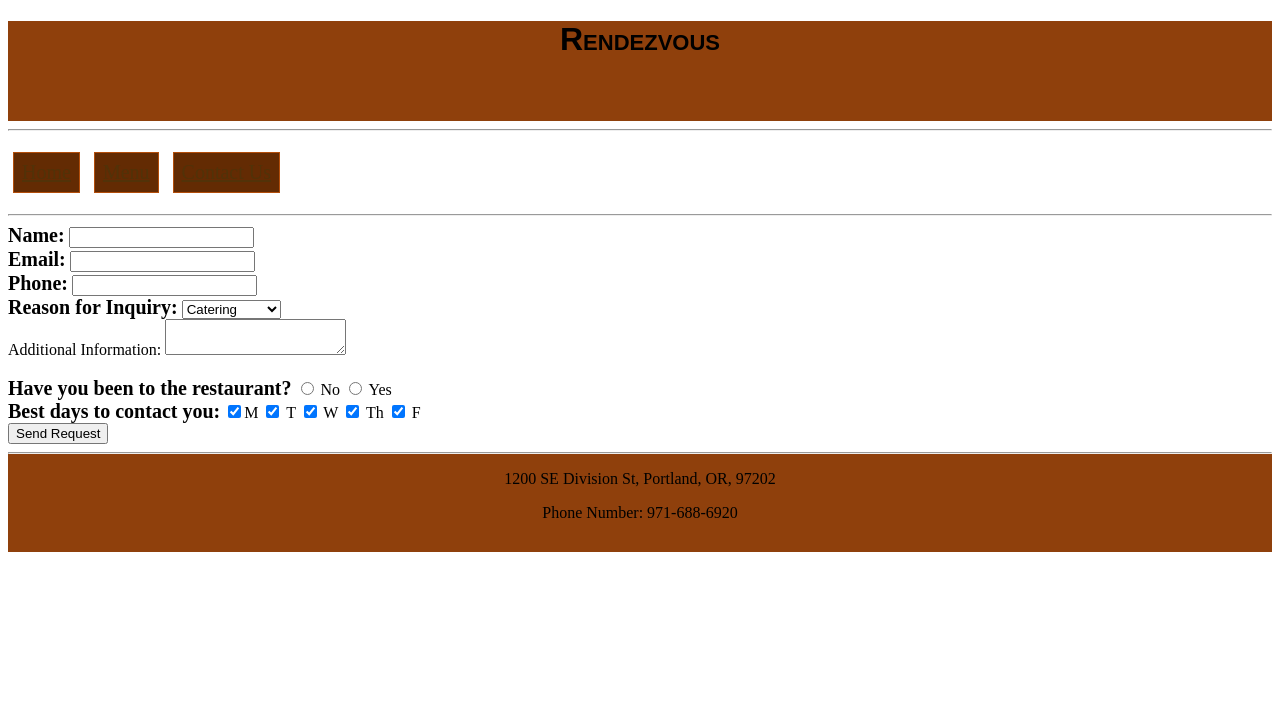
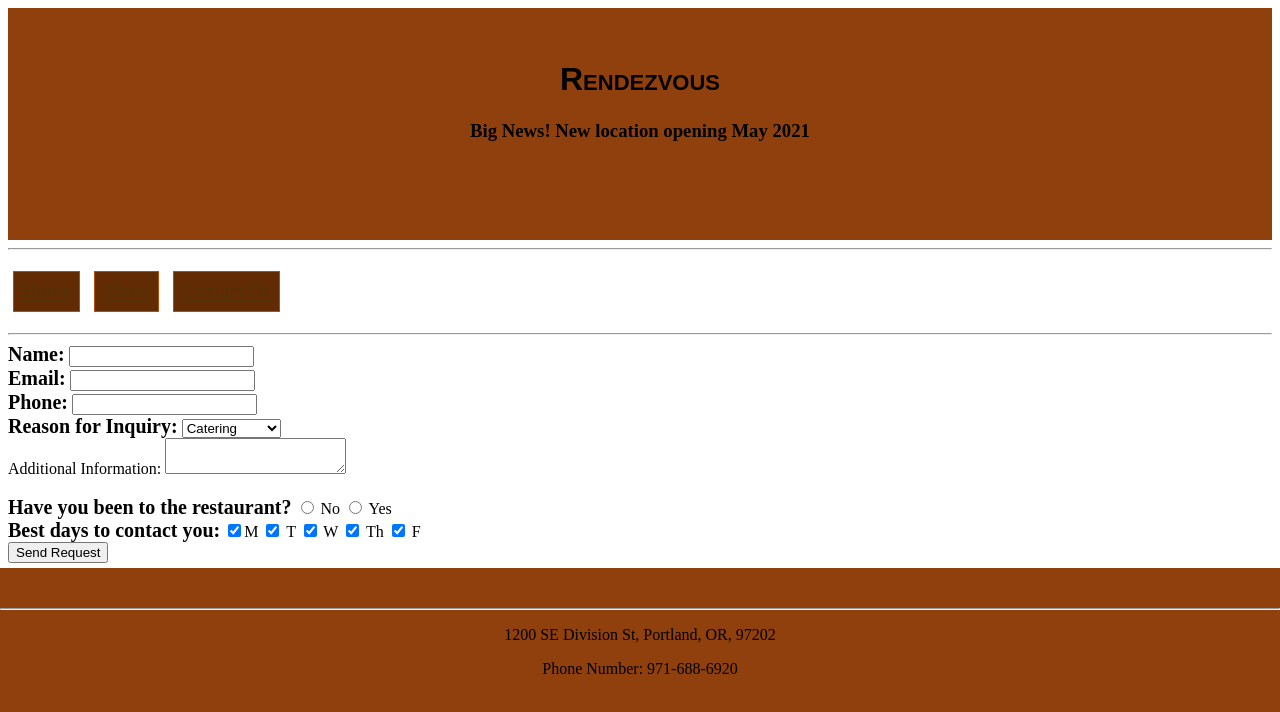
Before and after one commit to Devonjedi/SGProjects, a plain HTML site: page RestaurantWebsite/contact.html in a window 1280 px wide. Drawn offline with nearby package versions, Linux system fonts and the light colour scheme.

Commit message:
on part 4 of restaurant website project

```diff
--- a/RestaurantWebsite/contact.html
+++ b/RestaurantWebsite/contact.html
@@ -3,7 +3,11 @@
 <html lang="en">
 
 <head>
+    <meta charset="utf-8">
+    <meta name="viewport" content="width=device-width, initial-scale=1, shrink-to-fit=no">
+
     <title>Rendezvous</title>
+
     <link href="styles/restaurantStyles.css" rel="stylesheet" type="text/css" />
 
     <style>
@@ -29,8 +33,9 @@
 
 
     <body>
-        <header >
+        <header class="jumbotron">
             <h1>Rendezvous</h1>
+            <h3>Big News! New location opening May 2021</h3>
          </header>
 
         <nav>
--- a/RestaurantWebsite/styles/restaurantStyles.css
+++ b/RestaurantWebsite/styles/restaurantStyles.css
@@ -1,13 +1,17 @@
 header, footer {
     background-color: #8f400c;
-
-    height: 100px;
+    padding-top: 2em;
+    height: 200px;
     text-align: center;
 
 
 }
+footer {
+    position: absolute;
+    bottom: 0; left: 0; right: 0;
+}
 
-}
+
 .clear-float {
     clear:right;
 }
```
Also changed, not shown: RestaurantWebsite/index.html (+1 -0 lines), RestaurantWebsite/menu.html (+6 -1 lines).
